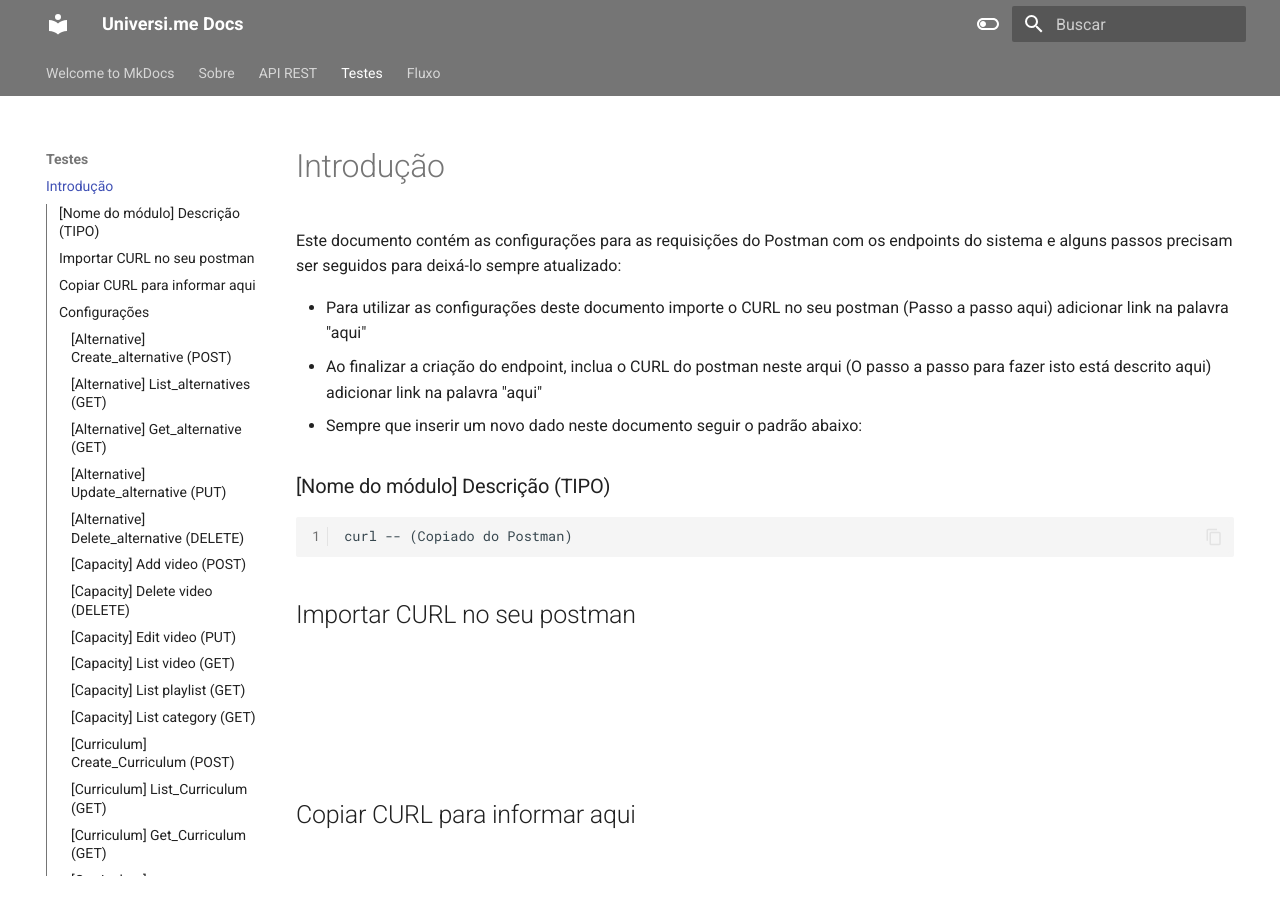
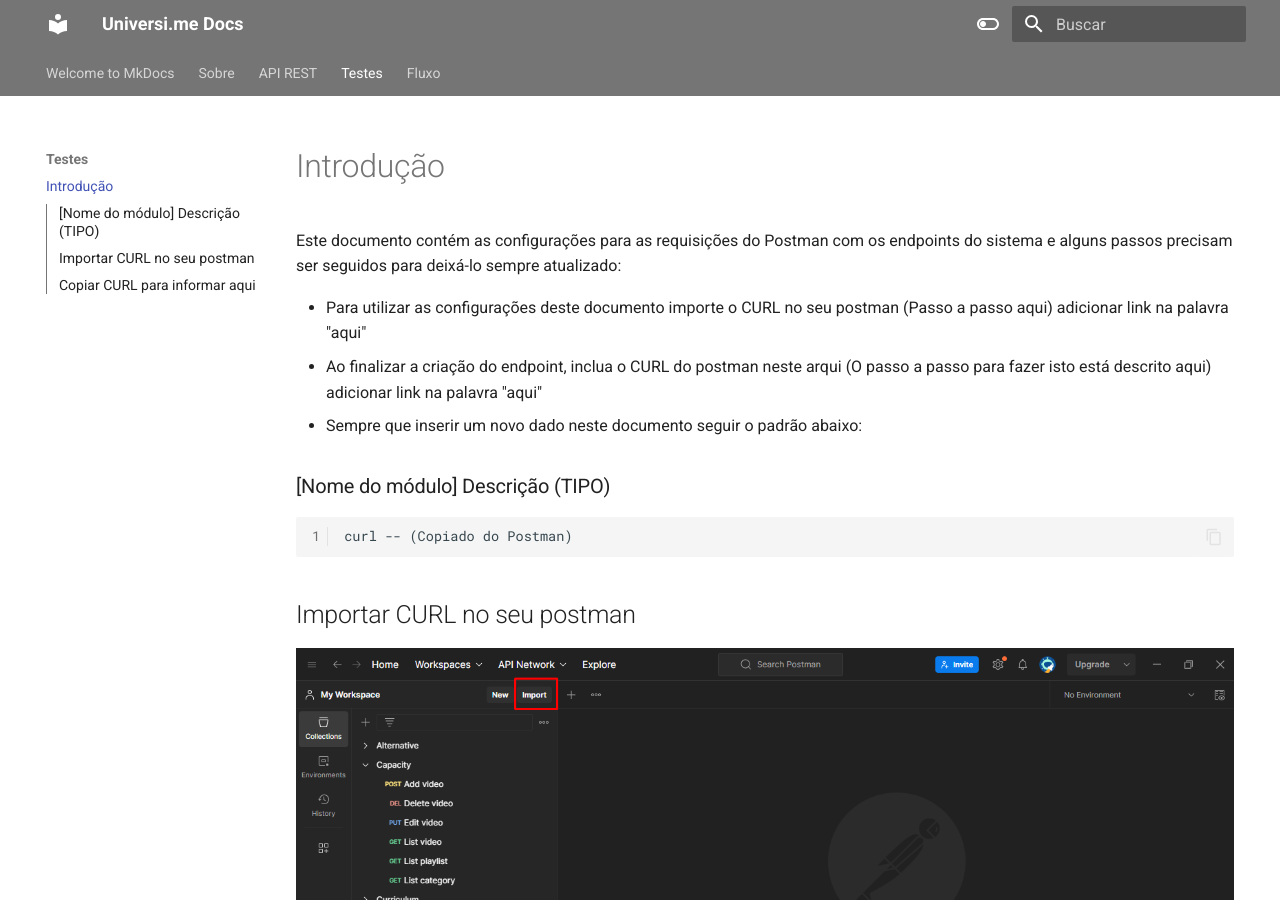
Before and after one commit to universi-me/universi-doc, an MkDocs documentation site: the page built from docs/Testes/postman.md, in a window 1280 px wide and 900 px high. Built offline with MkDocs 1.6.1 and Material for MkDocs 9.7.7, drawn with Linux system fonts in a browser that asks for light colours.

Commit message:
Organizando a estrutura da documentação

````diff
--- a/docs/Testes/postman.md
+++ b/docs/Testes/postman.md
@@ -11,17 +11,17 @@
 ```
 
 ## Importar CURL no seu postman
-![](../../img/001.png)
+![](001.png)
 
-![](../../img/002.png)
+![](002.png)
 
-![](../../img/003.png)
+![](003.png)
 
 ## Copiar CURL para informar aqui
-![](../../img/004.png)
+![](004.png)
 
-## Configurações
-### [Alternative] Create_alternative (POST)
+# Configurações
+## [Alternative] Create_alternative (POST)
 ```json linenums="1"
 curl --location 'localhost:8080/api/group/1/exercise/2/question/13/alternative' \
 --header 'Content-Type: application/json' \
@@ -31,7 +31,7 @@
 }'
 ```
 
-### [Alternative] List_alternatives (GET)
+## [Alternative] List_alternatives (GET)
 ```json linenums="1"
 curl --location --request GET 'localhost:8080/api/group/1/exercise/4/question/16/alternative' \
 --header 'Content-Type: application/json' \
@@ -41,7 +41,7 @@
 }'
 ```
 
-### [Alternative] Get_alternative (GET)
+## [Alternative] Get_alternative (GET)
 ```json linenums="1"
 curl --location --request GET 'localhost:8080/api/group/1/exercise/4/question/16/alternative' \
 --header 'Content-Type: application/json' \
@@ -51,7 +51,7 @@
 }'
 ```
 
-### [Alternative] Update_alternative (PUT)
+## [Alternative] Update_alternative (PUT)
 ```json linenums="1"
 curl --location --request PUT 'localhost:8080/api/group/1/exercise/4/question/16/alternative/8' \
 --header 'Content-Type: application/json' \
@@ -61,7 +61,7 @@
 }'
 ```
 
-### [Alternative] Delete_alternative (DELETE)
+## [Alternative] Delete_alternative (DELETE)
 ```json linenums="1"
 curl --location --request DELETE 'localhost:8080/api/group/1/exercise/4/question/16/alternative/8' \
 --header 'Content-Type: application/json' \
@@ -71,7 +71,7 @@
 }'
 ```
 
-### [Capacity] Add video (POST)
+## [Capacity] Add video (POST)
 ```json linenums="1"
 curl --location 'http://localhost:8080/api/capacitacao/add' \
 --header 'Content-Type: application/json' \
@@ -85,13 +85,13 @@
 }'
 ```
 
-### [Capacity] Delete video (DELETE)
+## [Capacity] Delete video (DELETE)
 ```json linenums="1"
 curl --location --request DELETE 'http://localhost:8080/api/capacitacao/delete/38' \
 --data ''
 ```
 
-### [Capacity] Edit video (PUT)
+## [Capacity] Edit video (PUT)
 ```json linenums="1"
 curl --location --request PUT 'http://localhost:8080/api/capacitacao/edit/1' \
 --header 'Content-Type: application/json' \
@@ -105,22 +105,22 @@
 }'
 ```
 
-### [Capacity] List video (GET)
+## [Capacity] List video (GET)
 ```json linenums="1"
 curl --location 'http://localhost:8080/api/capacitacao/video/1'
 ```
 
-### [Capacity] List playlist (GET)
+## [Capacity] List playlist (GET)
 ```json linenums="1"
 curl --location 'http://localhost:8080/api/capacitacao/playlist/iniciante-golang'
 ```
 
-### [Capacity] List category (GET)
+## [Capacity] List category (GET)
 ```json linenums="1"
 curl --location 'http://localhost:8080/api/capacitacao/categoria/golang'
 ```
 
-### [Curriculum] Create_Curriculum (POST)
+## [Curriculum] Create_Curriculum (POST)
 ```json linenums="1"
 curl --location 'localhost:8080/api/curriculum' \
 --header 'Content-Type: application/json' \
@@ -129,24 +129,24 @@
 }'
 ```
 
-### [Curriculum] List_Curriculum (GET)
+## [Curriculum] List_Curriculum (GET)
 ```json linenums="1"
 curl --location 'localhost:8080/api/curriculum' \
 --data ''
 ```
 
-### [Curriculum] Get_Curriculum (GET)
+## [Curriculum] Get_Curriculum (GET)
 ```json linenums="1"
 curl --location 'localhost:8080/api/curriculum/1'
 ```
 
-### [Curriculum] Delete_Curriculum (DELETE)
+## [Curriculum] Delete_Curriculum (DELETE)
 ```json linenums="1"
 curl --location --request DELETE 'localhost:8080/api/curriculum/delete/1' \
 --data ''
 ```
 
-### [Curriculum] Update_Curriculum (PUT)
+## [Curriculum] Update_Curriculum (PUT)
 ```json linenums="1"
 curl --location --request PUT 'localhost:8080/api/curriculum/update/1' \
 --header 'Content-Type: application/json' \
@@ -155,19 +155,19 @@
 }'
 ```
 
-### [exercise] get_Exercise (GET)
+## [exercise] get_Exercise (GET)
 ```json linenums="1"
 curl --location 'localhost:8080/api/group/1/exercise/1' \
 --data ''
 ```
 
-### [exercise] list_Exercise (GET)
+## [exercise] list_Exercise (GET)
 ```json linenums="1"
 curl --location 'localhost:8080/api/group/1/exercise' \
 --data ''
 ```
 
-### [exercise] create_Exercise (POST)
+## [exercise] create_Exercise (POST)
 ```json linenums="1"
 curl --location 'localhost:8080/api/group/1/exercise' \
 --header 'Content-Type: application/json' \
@@ -176,7 +176,7 @@
 }'
 ```
 
-### [exercise] update_Exercise (PUT)
+## [exercise] update_Exercise (PUT)
 ```json linenums="1"
 curl --location --request PUT 'localhost:8080/api/group/1/exercise/2' \
 --header 'Content-Type: application/json' \
@@ -185,17 +185,17 @@
 }'
 ```
 
-### [exercise] delete_Exercise (DELETE)
+## [exercise] delete_Exercise (DELETE)
 ```json linenums="1"
 curl --location --request DELETE 'localhost:8080/api/group/1/exercise/1'
 ```
 
-### [exercise] get_Questions_With_Alternatives (GET)
+## [exercise] get_Questions_With_Alternatives (GET)
 ```json linenums="1"
 curl --location 'localhost:8080/api/group/1/exercise/1/questions?amount=10'
 ```
 
-### [exercise] calculate_exercise (POST)
+## [exercise] calculate_exercise (POST)
 ```json linenums="1"
 curl --location 'localhost:8080/api/group/1/exercise/1' \
 --header 'Content-Type: application/json' \
@@ -306,22 +306,22 @@
 '
 ```
 
-### [Indicators] get_Indicators (GET)
+## [Indicators] get_Indicators (GET)
 ```json linenums="1"
 curl --location 'localhost:8080/api/user/indicators'
 ```
 
-### [Indicators] get_Ranking_Score (GET)
+## [Indicators] get_Ranking_Score (GET)
 ```json linenums="1"
 curl --location 'localhost:8080/api/user/ranking'
 ```
 
-### [Link] Criar (POST)
+## [Link] Criar (POST)
 ```json linenums="1"
 curl --location ''
 ```
 
-### [Profile] Visualizar (GET)
+## [Profile] Visualizar (GET)
 ```json linenums="1"
 curl --location 'localhost:8080/api/profile/get' \
 --header 'Content-Type: application/json' \
@@ -331,17 +331,17 @@
 }'
 ```
 
-### [Question] get_Question (GET)
+## [Question] get_Question (GET)
 ```json linenums="1"
 curl --location 'localhost:8080/api/group/1/exercise/2/question/13'
 ```
 
-### [Question] delete_Question (DELETE)
+## [Question] delete_Question (DELETE)
 ```json linenums="1"
 curl --location --request DELETE 'localhost:8080/api/group/1/exercise/2/question/13'
 ```
 
-### [Question] create_Question (POST)
+## [Question] create_Question (POST)
 ```json linenums="1"
 curl --location 'localhost:8080/api/group/1/exercise/1/question' \
 --header 'Content-Type: application/json' \
@@ -354,7 +354,7 @@
 }'
 ```
 
-### [Question] update_Question (PUT)
+## [Question] update_Question (PUT)
 ```json linenums="1"
 curl --location --request PUT 'localhost:8080/api/group/1/exercise/2/question/13' \
 --header 'Content-Type: application/json' \
@@ -367,12 +367,12 @@
 }'
 ```
 
-### [Question] list_Question (GET)
+## [Question] list_Question (GET)
 ```json linenums="1"
 curl --location ''
 ```
 
-### [User] login (POST)
+## [User] login (POST)
 ```json linenums="1"
 curl --location 'localhost:8080/api/signin' \
 --header 'Content-Type: application/json' \
@@ -382,7 +382,7 @@
 }'
 ```
 
-### [User] exit (POST)
+## [User] exit (POST)
 ```json linenums="1"
 curl --location 'localhost:8080/login.js' \
 --header 'Content-Type: application/json' \
@@ -392,7 +392,7 @@
 }'
 ```
 
-### [Vacancy] Create_Vacancy (POST)
+## [Vacancy] Create_Vacancy (POST)
 ```json linenums="1"
 curl --location 'localhost:8080/api/vacancy' \
 --header 'Content-Type: application/json' \
````
Also changed, not shown: docs/Testes/001.png (renamed from img/001.png), docs/Testes/002.png (renamed from img/002.png), docs/Testes/003.png (renamed from img/003.png), docs/Testes/004.png (renamed from img/004.png).
